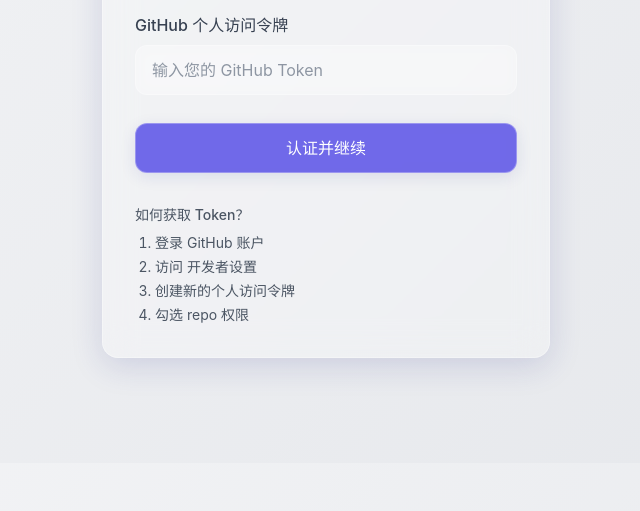
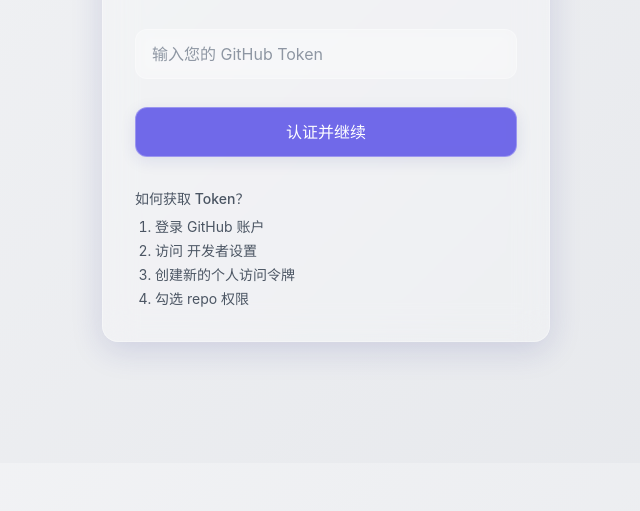
Before and after one commit to qq5855144/GitHub-Mgr, a plain HTML site: page index.html in a window 1280 px wide. Shown: the part 337-848 px from the top of the page, without its empty margins (314-954 px from the left). Drawn offline with nearby package versions, Linux system fonts and the light colour scheme.

Commit message:
Upload index.html

```diff
--- a/index.html
+++ b/index.html
@@ -579,7 +579,6 @@
             </div>
 
             <div class="mb-6">
-                <label class="block text-gray-700 mb-2 font-medium">GitHub 个人访问令牌</label>
                 <input type="text" id="github-token" placeholder="输入您的 GitHub Token"
                        class="glass-input mb-1">
                 <p id="token-error" class="text-red-500 text-sm hidden"></p>
```
